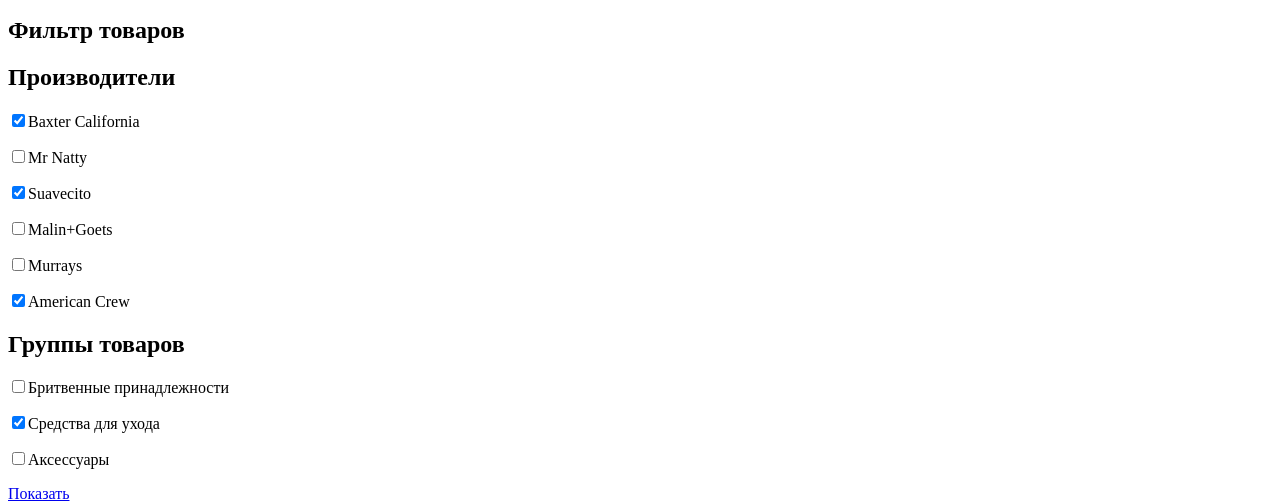
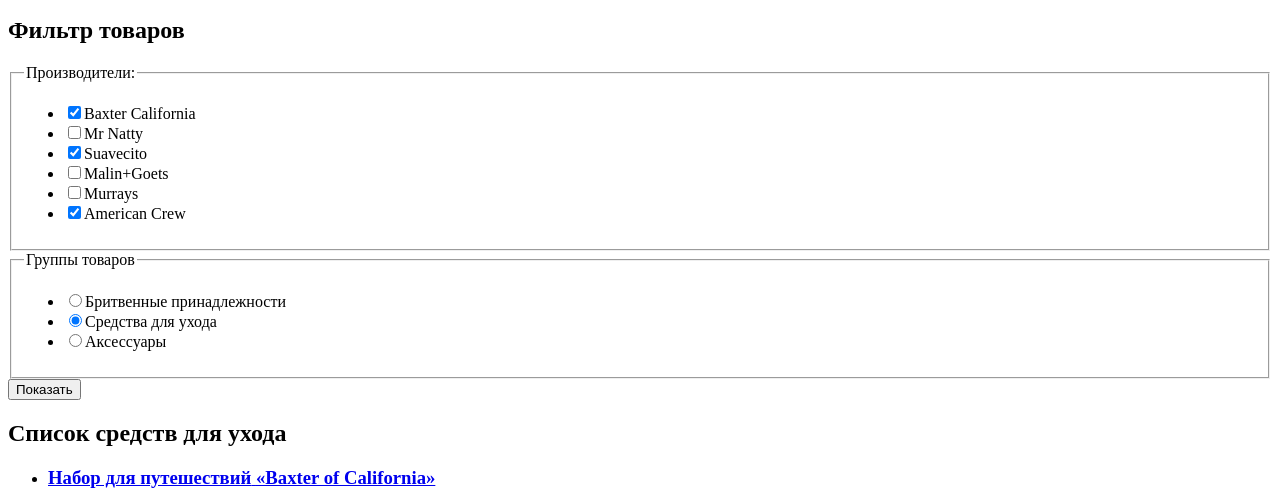
Before and after one commit to DmitryGuitar/640199-barbershop-25, a plain HTML site: page catalog.html in a window 1280 px wide. Shown: the part 313-816 px from the top of the page. Drawn offline with Linux system fonts and the light colour scheme.

Commit message:
Update catalog.html

```diff
--- a/catalog.html
+++ b/catalog.html
@@ -24,7 +24,6 @@
     </header>
     <main class="container">
       <h1 class="page-title">Cредства для ухода</h1>
-
       <ul class="breadcrumbs">
         <li><a href="index.html">Главная</a></li>
         <li><a href="catalog.html">Магазин</a></li>
@@ -32,160 +31,154 @@
       </ul>
       <section class="filters">
         <h2 class="visually-hidden">Фильтр товаров</h2>
-        <h2>Производители</h2>
-        <form class="producers-form" method="post" action="https://echo.htmlacademy.ru">
-          <p>
+        <form class="producers-form" method="get" action="https://echo.htmlacademy.ru">
+          <fieldset>
+            <legend>Производители:</legend>
+            <ul>
+              <li class="filter-option">
                <label>
-              <input type="checkbox" name="baxter of california" checked>Baxter  California
+                 <input type="checkbox" name="baxter of california" checked>Baxter   California
                </label>
-          </p>
-          <p>
+              </li>
+              <li class="filter-option">
                 <label>
                   <input type="checkbox" name="Mr Natty">Mr Natty
                 </label>
-          </p>
-          <p>
+              </li>
+              <li class="filter-option">
                 <label>
                   <input type="checkbox" name="Suavecito" checked>Suavecito
                 </label>
-          </p>
-          <p>
+              </li>
+              <li class="filter-option">
                 <label>
                   <input type="checkbox" name="Malin+Goets">Malin+Goets
                 </label>
-          </p>
-          <p>
+              </li>
+              <li class="filter-option">
                 <label>
                 <input type="checkbox" name="Murrays">Murrays
               </label>
-          </p>
-          <p>
+              </li>
+              <li class="filter-option">
                 <label>
                   <input type="checkbox" name="American Crew" checked>American Crew
                 </label>
-          </p>
+              </li>
+            </ul>
+          </fieldset>
+          <fieldset>
+            <legend>Группы товаров</legend>
+            <ul>
+              <li class="filter-option">
+                <label>
+                  <input type="radio" name="product-group" value="shave">Бритвенные
+              принадлежности
+                </label>
+              </li>
+              <li class="filter-option">
+                <label>
+                  <input type="radio" name="product-group" value="care" checked>Средства для ухода
+                </label>
+              </li>
+              <li class="filter-option">
+                <label>
+                  <input type="radio" name="product-group" value="accassories">Аксессуары
+                </label>
+              </li>
+            </ul>
+          </fieldset>
+          <button type="submit" class="filter-button">Показать</button>
         </form>
-        <h2>Группы товаров</h2>
-        <form class="group-of-products-form" method="post" action="https://echo.htmlacademy.ru">
-          <p>
-            <label>
-              <input type="checkbox" name="Бритвенные принадлежности">Бритвенные принадлежности
-            </label>
-          </p>
-          <p>
-            <label>
-              <input type="checkbox" name="Средства для ухода" checked>Средства для ухода
-            </label>
-          </p>
-          <p>
-            <label>
-              <input type="checkbox" name="Аксессуары">Аксессуары
-            </label>
-          </p>
-        </form>
-        <a class="filters-button" href="#">Показать</a>
       </section>
-
       <section class="catalog">
         <h2 class="visually-hidden">Список средств для ухода</h2>
         <ul class="catalog-list">
           <li class="catalog-item">
+            <a href="catalog-item.html">
               <h3>
-              <a href="catalog-item.html">
                 <span class="catalog-category">Набор для путешествий</span>
                 <span class="catalog-item-title">«Baxter of California»</span>
-              </a>
               </h3>
               <p class="catalog-item-image">
-              <a href="catalog-item.html">
                 <img src="img/product-1.jpg" width="220" height="165" alt="Набор для путешествий «Baxter of California»">
+              </p>
             </a>
-            </p>
             <p class="catalog-item-price">
               <b>2 900 ₽</b>
               <a class="button" href="#">Купить</a>
             </p>
           </li>
           <li class="catalog-item">
+            <a href="catalog-item.html">
               <h3>
-              <a href="catalog-item.html">
                 <span class="catalog-category">Увлажняющий кондиционер</span>
                 <span class="catalog-item-title">«Baxter of California»</span>
-              </a>
               </h3>
               <p class="catalog-item-image">
-              <a href="catalog-item.html">
                 <img src="img/product-2.jpg" width="220" height="165" alt="Увлажняющий кондиционер «Baxter of California»">
+              </p>
             </a>
-            </p>
             <p class="catalog-item-price">
               <b>750 ₽</b>
               <a class="button" href="#">Купить</a>
             </p>
           </li>
           <li class="catalog-item">
+            <a href="catalog-item.html">
               <h3>
-              <a href="catalog-item.html">
                 <span class="catalog-category">Гель для волос</span>
                 <span class="catalog-item-title">«Suavecito»</span>
-              </a>
               </h3>
               <p class="catalog-item-image">
-              <a href="catalog-item.html">
                 <img src="img/product-3.jpg" width="220" height="165" alt="Гель для волос «Suavecito»">
+              </p>
             </a>
-            </p>
             <p class="catalog-item-price">
               <b>290 ₽</b>
               <a class="button" href="#">Купить</a>
             </p>
           </li>
           <li class="catalog-item">
+            <a href="catalog-item.html">
               <h3>
-              <a href="catalog-item.html">
                 <span class="catalog-category">Глина для укладки волос</span>
                 <span class="catalog-item-title">«American crew»</span>
-              </a>
               </h3>
               <p class="catalog-item-image">
-              <a href="catalog-item.html">
                 <img src="img/product-4.jpg" width="220" height="165" alt="Глина для укладки волос «American crew»">
+              </p>
             </a>
-            </p>
             <p class="catalog-item-price">
               <b>500 ₽</b>
               <a class="button" href="#">Купить</a>
             </p>
           </li>
           <li class="catalog-item">
+            <a href="catalog-item.html">
               <h3>
-              <a href="catalog-item.html">
                 <span class="catalog-category">Гель для волос</span>
                 <span class="catalog-item-title">«American crew»</span>
-              </a>
               </h3>
               <p class="catalog-item-image">
-              <a href="catalog-item.html">
                 <img src="img/product-5.jpg" width="220" height="165" alt="Гель для волос «American crew»">
+              </p>
             </a>
-            </p>
             <p class="catalog-item-price">
               <b>300 ₽</b>
               <a class="button" href="#">Купить</a>
             </p>
           </li>
           <li class="catalog-item">
+            <a href="catalog-item.html">
               <h3>
-              <a href="catalog-item.html">
                 <span class="catalog-category">Набор для бритья</span>
                 <span class="catalog-item-title">«Baxter of California»</span>
-              </a>
               </h3>
               <p class="catalog-item-image">
-              <a href="catalog-item.html">
                 <img src="img/product-6.jpg" width="220" height="165" alt="Набор для бритья «Baxter of California»">
+              </p>
             </a>
-            </p>
             <p class="catalog-item-price">
               <b>3 900 ₽</b>
               <a class="button" href="#">Купить</a>
```
Lines whose indentation alone changed are shown as unchanged.
